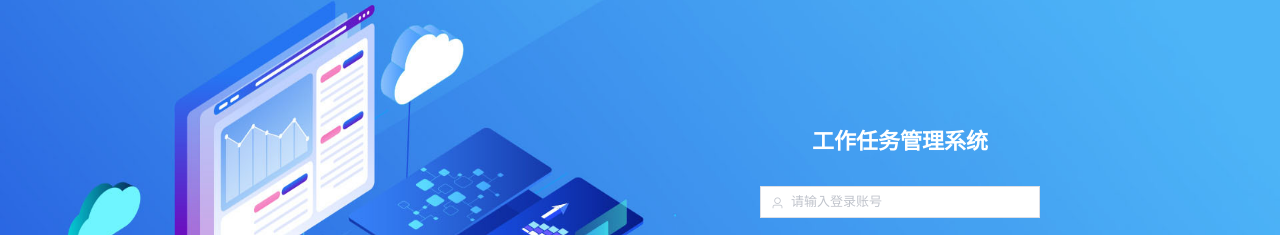
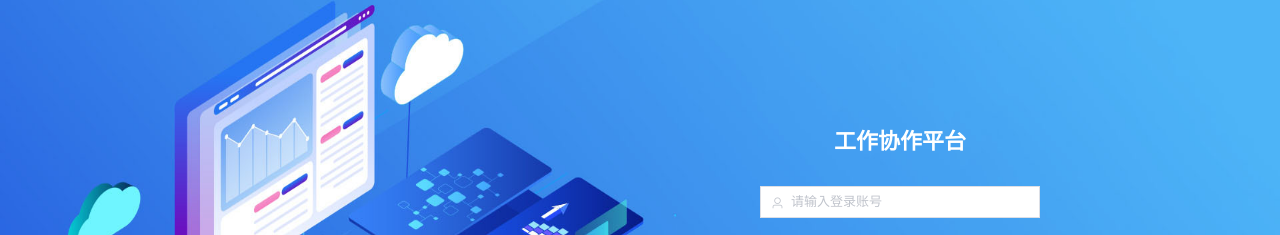
Before and after one commit to yearnlight/workteam, a Vue app: page /#/login in a window 1280 px wide. Shown: the part 167-402 px from the top of the page. Built offline with nearby package versions, Linux system fonts and the light colour scheme; what mavon-editor, vue-baidu-map, vue-clipboard2 would draw is missing.

Commit message:
工具管理/正则表达式集成

```diff
--- a/src/components/menu.vue
+++ b/src/components/menu.vue
@@ -2,7 +2,7 @@
   <div class="doc">
     <div :class="[{'hidden':isInFrame},'docHeader']">
       <div class="docHeader-title">
-        工作任务管理系统
+        工作协作平台
         <span
           @click="isCollapse = !isCollapse"
           :class="[{'el-icon-d-arrow-left':!isCollapse,'el-icon-d-arrow-right':isCollapse},'collapse']"
--- a/src/views/regular/index.vue
+++ b/src/views/regular/index.vue
@@ -1,5 +1,6 @@
 <template>
   <div class="regular">
+    <el-scrollbar style="height:100%">
       <div class="regular-header">正则表达式集</div>
       <div class="regular-create">
         <el-button
@@ -63,6 +64,8 @@
         </div>
         <div class="regular-create blue">{{item.creater}} 创建于{{item.createtime | DateTime}}</div>
       </el-card>
+    </el-scrollbar>
+
     <el-dialog
       title="创建正则"
       custom-class="regularCreate"
@@ -374,9 +377,17 @@ export default {
 
 <style lang="scss">
 .regular {
+  .el-scrollbar__wrap {
+    overflow-x: hidden;
+  }
   margin: 0 auto;
+  .red {
+    color: #f56c6c;
+    margin-left: 10px;
+  }
   .green {
     color: #67c23a;
+    margin-left: 10px;
   }
   &-header {
     text-align: center;
--- a/src/views/user/login.vue
+++ b/src/views/user/login.vue
@@ -2,7 +2,7 @@
   <div class="login" :style="{backgroundImage:'url('+ imgUrl+')'}">
     <div class="login-content">
       <el-form ref="loginForm" :model="form" :rules="loginRules" class="login-form">
-        <div class="login-content-title">工作任务管理系统</div>
+        <div class="login-content-title">工作协作平台</div>
         <el-form-item prop="account">
           <el-input
             v-model="form.account"
```
Lines whose indentation alone changed are shown as unchanged.
